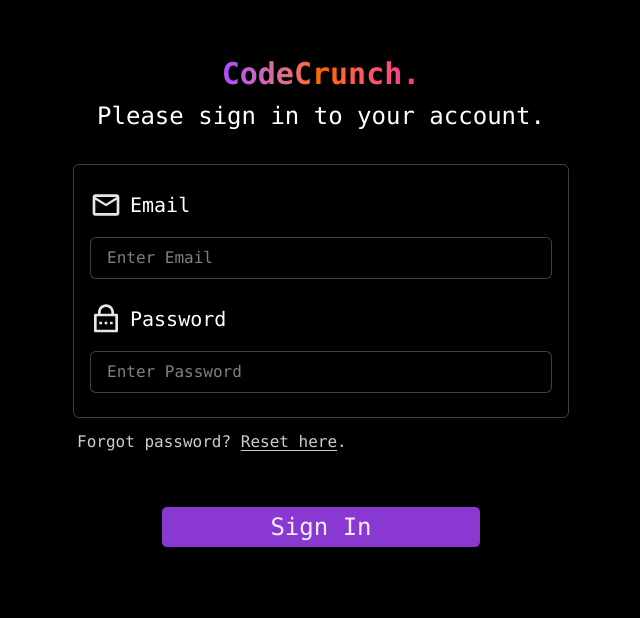
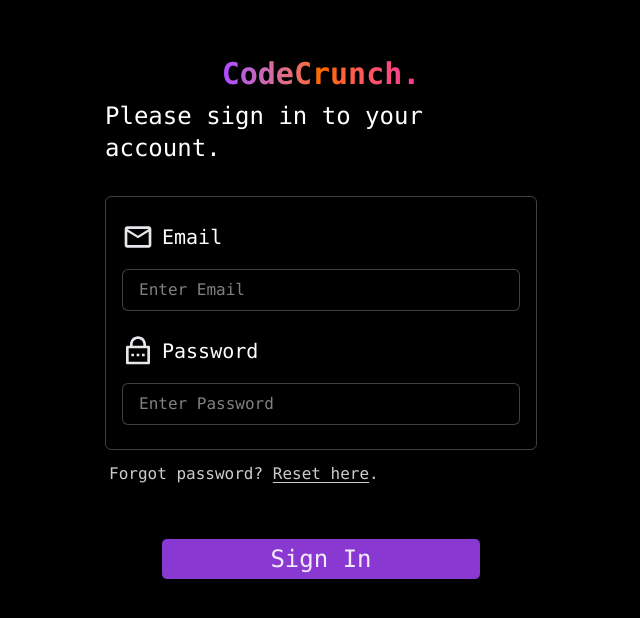
Before and after one commit to VinayyOjha/CodeCrunch, a React (Vite) app in the folder client/: page /login in a window 1280 px wide. Shown: the top 618 px of the page, without its empty margins (319-959 px from the left). Built offline with nearby package versions, Linux system fonts and the light colour scheme.

Commit message:
ui update

```diff
--- a/client/src/Pages/authentication/Login.tsx
+++ b/client/src/Pages/authentication/Login.tsx
@@ -4,7 +4,7 @@ import { RiLockPasswordLine } from "react-icons/ri";
 const Login = () => {
   return (
     <div className="min-h-screen bg-black">
-      <div className="p-4 sm:p-2 container max-w-lg mx-auto ">
+      <div className="p-4 sm:p-2 container max-w-md mx-auto flex flex-col">
         <div className="flex flex-col items-center justify-center">
           <span className="mt-12 font-mono font-bold text-3xl bg-gradient-to-r from-purple-500 via-orange-500 to-pink-500 bg-clip-text text-transparent inline-block">
             CodeCrunch.
```
